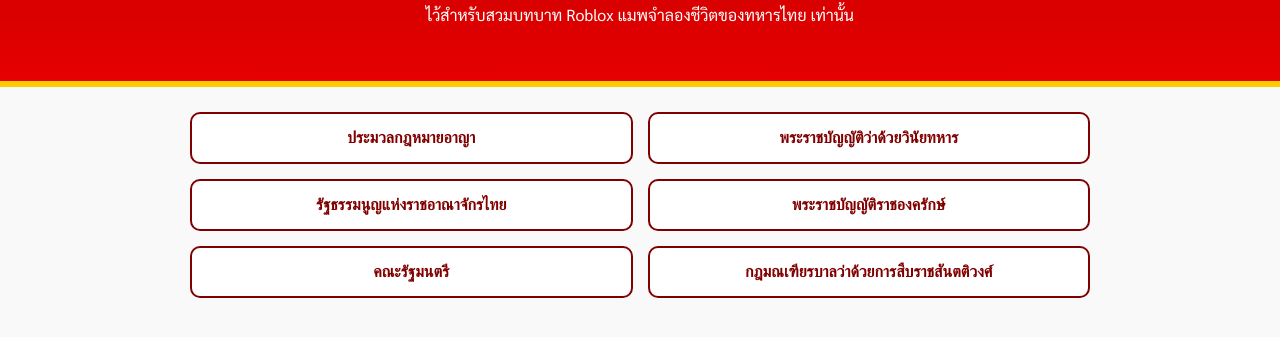
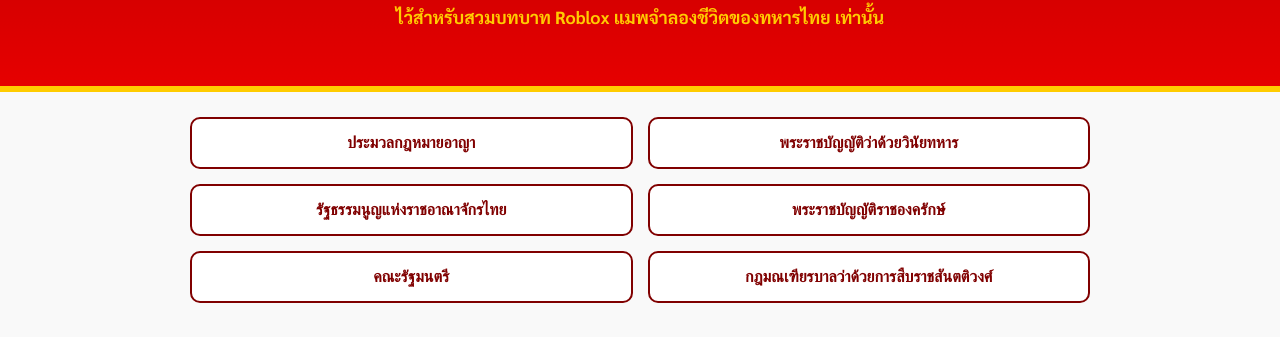
Before and after one commit to web-love1/web-love, a plain HTML site: page index.html in a window 1280 px wide. Shown: the part 225-562 px from the top of the page. Drawn offline with Linux system fonts and the light colour scheme.

Commit message:
Update style.css

```diff
--- a/style.css
+++ b/style.css
@@ -21,6 +21,12 @@ body {
 }
 .logo { width: 130px; margin-bottom: 15px; }
 .main-header h1 { margin: 10px 0; font-size: 2.2rem; text-shadow: 2px 2px 4px rgba(0,0,0,0.3); }
+
+.main-header p {
+    color: #ffcc00; /* สีเหลืองทองแบบเดียวกับเส้นขอบ */
+    font-weight: bold;
+    font-size: 1.1rem;
+}
 
 /* Menu Grid */
 .menu-grid {
@@ -86,4 +92,5 @@ body {
 @media (max-width: 600px) {
     .menu-grid { grid-template-columns: 1fr; }
     .section-title { font-size: 26px; }
+
 }
```
